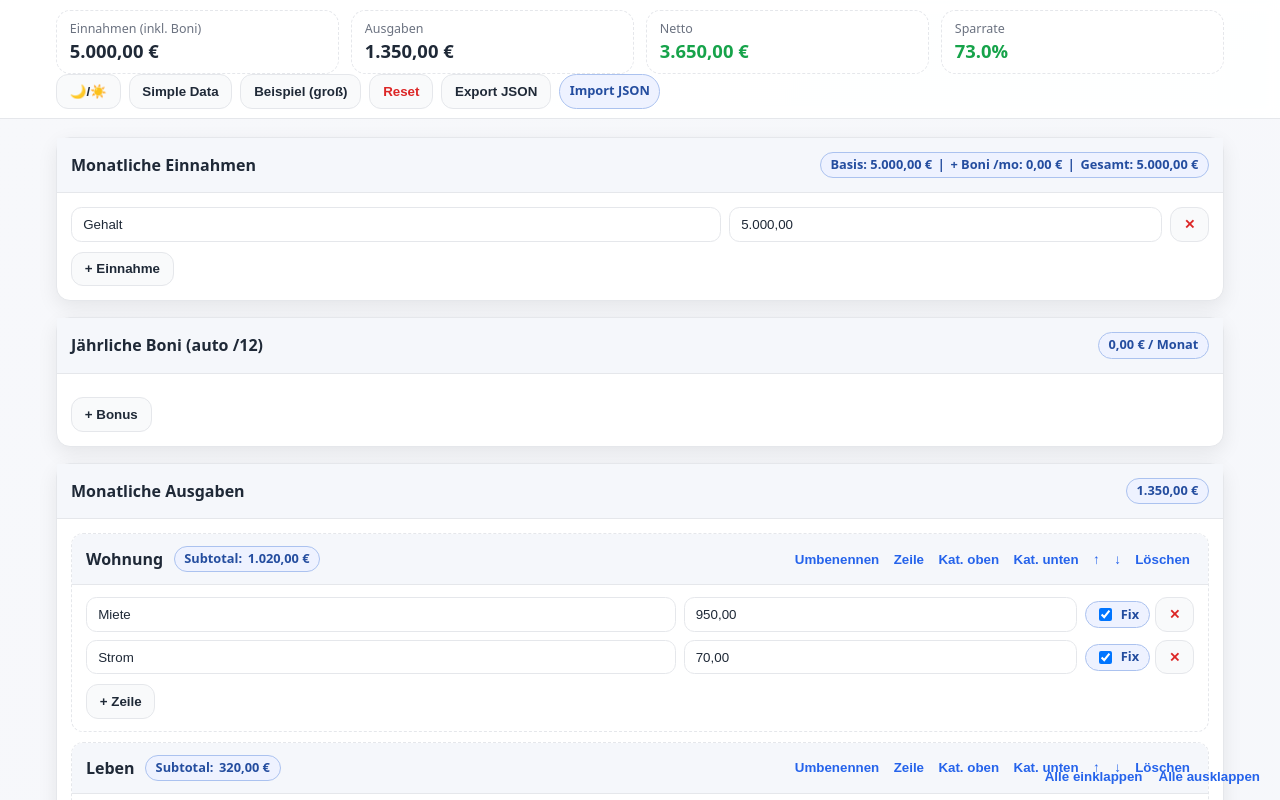
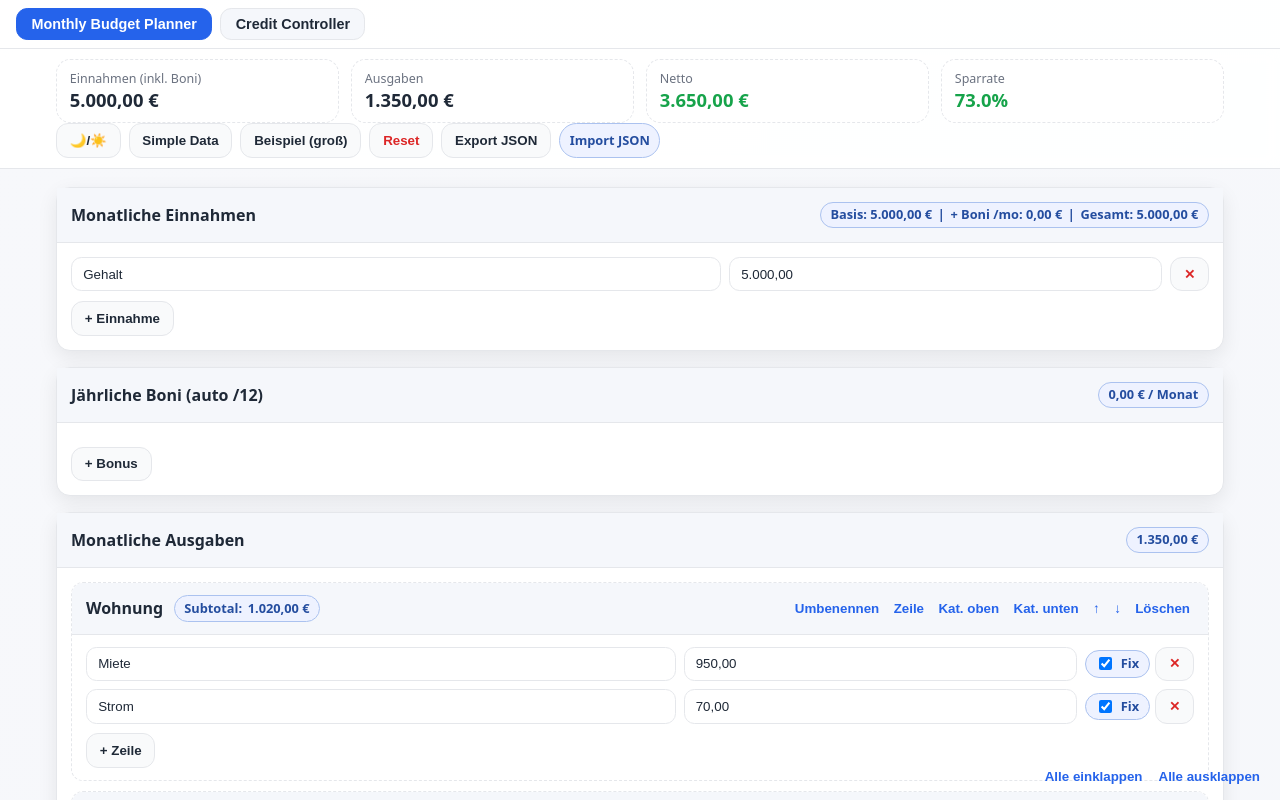
Before and after one commit to Nasser-Eddin-Nasser/Budget-Controller, a React (Vite) app: page / in a window 1280 px wide. Shown: the top 800 px of the page. Built offline with nearby package versions, Linux system fonts and the light colour scheme.

Commit message:
Add menu

```diff
--- a/src/App.jsx
+++ b/src/App.jsx
@@ -1,7 +1,7 @@
 import React, { useEffect, useMemo, useState } from 'react'
 import Row from './components/Row.jsx'
 import Charts from './components/Charts.jsx'
-import { STR, STORAGE_KEY, THEME_KEY, cssId, formatEuro, parseEuro, sum } from './utils'
+import { STR, STORAGE_KEY, THEME_KEY, cssId, formatEuro, sum } from './utils'
 import { initEmpty, loadInitialState, simpleData, sampleData } from './data'
 
 function Kpi({ label, value, good, bad }) {
@@ -19,6 +19,7 @@ function Kpi({ label, value, good, bad }) {
 export default function App() {
   const [state, setState] = useState(loadInitialState)
   const [theme, setTheme] = useState('light')
+  const [activeView, setActiveView] = useState('budget') // 'budget' | 'credit'
 
   // Theme init
   useEffect(() => {
@@ -58,7 +59,6 @@ export default function App() {
     earnBonusMonthly,
     earnTotalMonthly,
     monthlyYearlyPortion,
-    monthlyOnly,
     expensesTotal,
     fixedMonthly,
     flexibleMonthly,
@@ -70,7 +70,7 @@ export default function App() {
     const sumBonusesMonthly = () =>
       sum((state.yearlyBonuses || []).map((x) => (x.amount || 0) / 12))
 
-    const sumCategory = (cat) =>
+    const sumCategoryInner = (cat) =>
       sum((state.monthlyExpenses[cat] || []).map((r) => r.amount || 0))
 
     const sumYearlyMonthlyPortion = () =>
@@ -94,7 +94,7 @@ export default function App() {
     const earnTotalMoVal = earnBaseVal + earnBonusMoVal
 
     const monthlyYearly = sumYearlyMonthlyPortion()
-    const monthlyOnlyVal = sum(state.categoriesOrder.map((cat) => sumCategory(cat)))
+    const monthlyOnlyVal = sum(state.categoriesOrder.map((cat) => sumCategoryInner(cat)))
     const expVal = monthlyOnlyVal + monthlyYearly
 
     const fixedMo = sumFixedMonthlyPortion()
@@ -104,7 +104,7 @@ export default function App() {
     const sr = earnTotalMoVal > 0 ? (netVal / earnTotalMoVal) * 100 : 0
 
     const breakdown = state.categoriesOrder
-      .map((cat) => ({ cat, total: sumCategory(cat) }))
+      .map((cat) => ({ cat, total: sumCategoryInner(cat) }))
       .sort((a, b) => b.total - a.total)
 
     return {
@@ -112,7 +112,6 @@ export default function App() {
       earnBonusMonthly: earnBonusMoVal,
       earnTotalMonthly: earnTotalMoVal,
       monthlyYearlyPortion: monthlyYearly,
-      monthlyOnly: monthlyOnlyVal,
       expensesTotal: expVal,
       fixedMonthly: fixedMo,
       flexibleMonthly: flexibleMo,
@@ -239,7 +238,6 @@ export default function App() {
     setTimeout(() => URL.revokeObjectURL(url), 0)
   }
 
-
   const importJson = async (event) => {
     const file = event.target.files?.[0]
     if (!file) return
@@ -296,6 +294,26 @@ export default function App() {
   ]
 
   return (
+    <>
+      {/* Top navigation menu */}
+      <nav className="app-nav">
+        <button
+          type="button"
+          className={activeView === 'budget' ? 'nav-item active' : 'nav-item'}
+          onClick={() => setActiveView('budget')}
+        >
+          Monthly Budget Planner
+        </button>
+        <button
+          type="button"
+          className={activeView === 'credit' ? 'nav-item active' : 'nav-item'}
+          onClick={() => setActiveView('credit')}
+        >
+          Credit Controller
+        </button>
+      </nav>
+
+      {activeView === 'budget' ? (
         <>
           <header className="summary" aria-label="Summary header">
             <div className="summary-inner">
@@ -729,13 +747,36 @@ export default function App() {
           </main>
 
           <div className="footer-bar">
-        <button className="linklike" id="btn-collapse-all" type="button" onClick={handleCollapseAll}>
+            <button
+              className="linklike"
+              id="btn-collapse-all"
+              type="button"
+              onClick={handleCollapseAll}
+            >
               Alle einklappen
             </button>
-        <button className="linklike" id="btn-expand-all" type="button" onClick={handleExpandAll}>
+            <button
+              className="linklike"
+              id="btn-expand-all"
+              type="button"
+              onClick={handleExpandAll}
+            >
               Alle ausklappen
             </button>
           </div>
         </>
+      ) : (
+        <main id="app" role="main">
+          <section className="card">
+            <div className="head">
+              <div className="title">Credit Controller</div>
+            </div>
+            <div className="body">
+              <p>Hello World – Credit Controller coming soon 🚧</p>
+            </div>
+          </section>
+        </main>
+      )}
+    </>
   )
 }
--- a/src/styles.css
+++ b/src/styles.css
@@ -108,3 +108,27 @@ details.cat .cat-title{ display:flex; align-items:center; gap:.65rem }
 details.cat .cat-title h4{ margin:0 }
 details.cat .cat-actions{ display:flex; gap:.4rem; align-items:center; flex-wrap:wrap }
 details.cat .cat-content{ padding:12px 14px }
+
+
+.app-nav{
+  display:flex;
+  gap:.5rem;
+  padding:.5rem 1rem;
+  border-bottom:1px solid var(--hair);
+  background: color-mix(in oklab, var(--panel) 95%, transparent);
+}
+
+.nav-item{
+  border:1px solid var(--hair);
+  background:var(--panel-2);
+  padding:.45rem .9rem;
+  border-radius:.7rem;
+  font-size:.9rem;
+  cursor:pointer;
+}
+
+.nav-item.active{
+  background:var(--accent);
+  color:#fff;
+  border-color:var(--accent);
+}
```
Lines whose indentation alone changed are shown as unchanged.
